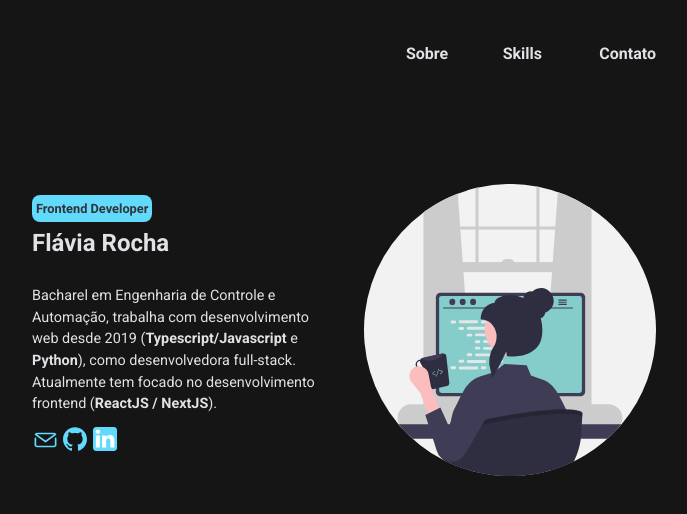
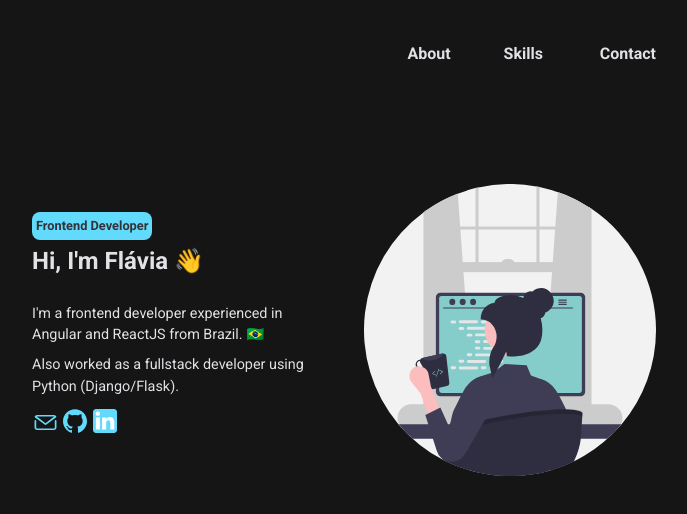
Before and after one commit to flav1s/flav1s.github.io, a Next.js app: page / in a window 1280 px wide. Shown: the top 514 px of the page, without its empty margins (296-983 px from the left). Built offline with nearby package versions, Linux system fonts and the light colour scheme.

Commit message:
feat: resume text

```diff
--- a/src/components/Header/Header.tsx
+++ b/src/components/Header/Header.tsx
@@ -15,13 +15,13 @@ const Header = () => {
     >
       <SimpleGrid columns={3} spacing={10}>
         <Link textStyle="h5" href="#about">
-          Sobre
+          About
         </Link>
         <Link textStyle="h5" href="#skills">
           Skills
         </Link>
         <Link textStyle="h5" href="#contact">
-          Contato
+          Contact
         </Link>
       </SimpleGrid>
     </Flex>
--- a/src/components/Resume/Resume.tsx
+++ b/src/components/Resume/Resume.tsx
@@ -32,7 +32,7 @@ const Resume = () => {
                 Frontend Developer
               </Text>
               <Text my={3} textStyle="h4" lineHeight="0.8">
-                Flávia Rocha
+                Hi, I'm Flávia 👋
               </Text>
             </Box>
 
@@ -40,12 +40,12 @@ const Resume = () => {
               <img width="40%" src="/images/girl_code.svg" alt="girl coding" />
             )}
           </Flex>
-          <Text fontSize="0.9rem" mt={2}>
-            Bacharel em Engenharia de Controle e Automação, trabalha com
-            desenvolvimento web desde 2019 (
-            <strong>Typescript/Javascript</strong> e <strong>Python</strong>),
-            como desenvolvedora full-stack. Atualmente tem focado no
-            desenvolvimento frontend (<strong>ReactJS / NextJS</strong>).
+          <Text as="p" fontSize="0.9rem" mt={2}>
+            I'm a frontend developer experienced in Angular and ReactJS from
+            Brazil. 🇧🇷
+          </Text>
+          <Text as="p" fontSize="0.9rem" mt={2}>
+            Also worked as a fullstack developer using Python (Django/Flask).
           </Text>
 
           <SimpleGrid columns={3} gap={1} width="30%" my={3}>
```
